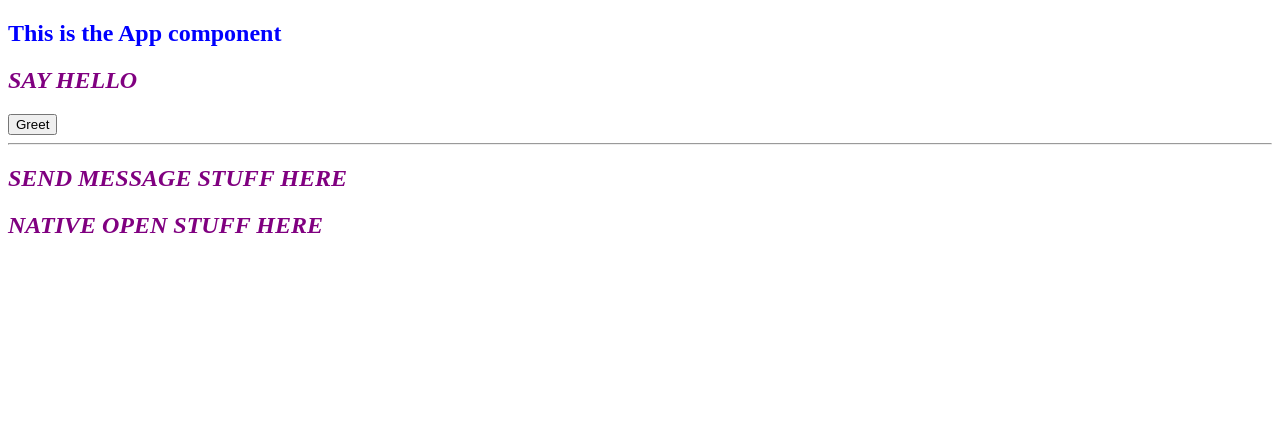
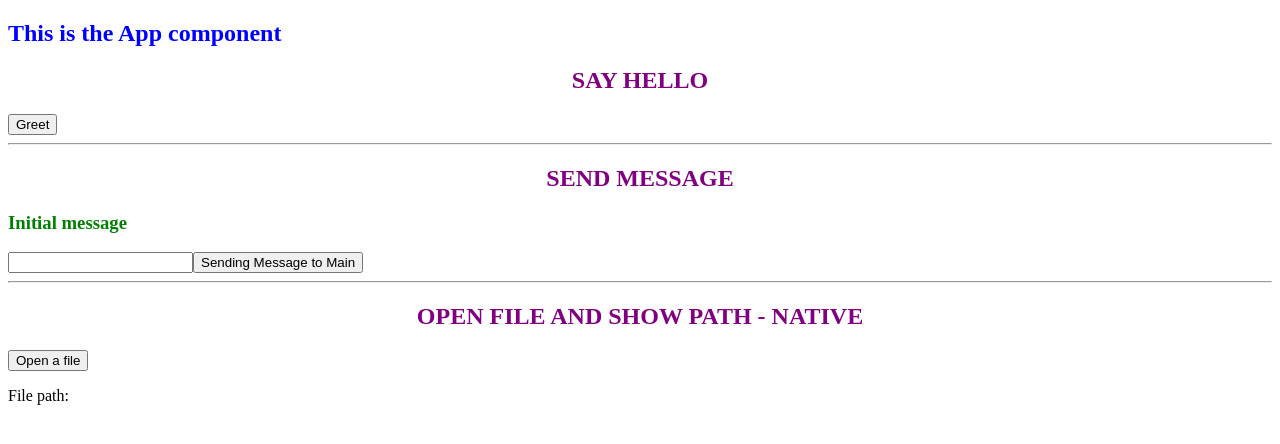
Before and after one commit to charisearter/Secure-Electron-React, a React app: page / in a window 1280 px wide. Shown: the top 444 px of the page. Built offline with nearby package versions, Linux system fonts and the light colour scheme.

Commit message:
native open file works + added fluent-ffmpeg

```diff
--- a/package.json
+++ b/package.json
@@ -1,6 +1,7 @@
 {
 	"dependencies": {
 		"electron": "^21.0.0",
+		"fluent-ffmpeg": "^2.1.2",
 		"react": "^18.2.0",
 		"react-dom": "^18.2.0"
 	},
--- a/src/App.js
+++ b/src/App.js
@@ -8,16 +8,15 @@ function App() {
 	const [msg, setMsg] = useState('Initial message');
 	const [filePath, setFilePath] = useState([]);
 
-	// Say Hello -  uses invoke
+	// One-Way: Say Hello -  IPC renderer -> main
 	const getGreeting = async () => {
 		await api.invoke('say-hello', 'This is another greeting: Sup!');
 		console.log('Sent to Main - appears in Electron console');
 	};
 
-	// Send Message - IPC renderer -> main
+	// Two-Way: Send Message - IPC renderer -> main --> renderer
 	const sendMessage = () => {
-		window.api.send(msg);
-		setMsg('');
+		window.api.send('message', msg);
 	};
 
 	const onMsgChange = e => {
@@ -26,8 +25,9 @@ function App() {
 	};
 
 	// Show Dialog - Naive Open file
-	const nativeFileOpen = async () => {
-		const thePath = await window.api.nativeOpenFile();
+	const fileOpen = async () => {
+		const thePath = await window.api.openNativeFile();
+		console.log(thePath);
 		setFilePath(thePath);
 	};
 
@@ -35,8 +35,12 @@ function App() {
 		<section>
 			<h1> This is the App component </h1>
 			<SayHello getGreeting={getGreeting} />
-			<SendMessage sendMessage={sendMessage} onMsgChange={onMsgChange} />
-			<NativeOpen />
+			<SendMessage
+				sendMessage={sendMessage}
+				onMsgChange={onMsgChange}
+				msg={msg}
+			/>
+			<NativeOpen fileOpen={fileOpen} filePath={filePath} />
 		</section>
 	);
 }
--- a/src/components/NativeOpen.js
+++ b/src/components/NativeOpen.js
@@ -1,9 +1,13 @@
 import React from 'react';
 
-function NativeOpen() {
+function NativeOpen({ fileOpen, filePath }) {
 	return (
 		<div>
-			<h2>Native Open stuff here</h2>
+			<h2>Open File and Show Path - Native</h2>
+			<button onClick={fileOpen}>Open a file</button>
+			<p>
+				File path: <strong> {filePath} </strong>
+			</p>
 		</div>
 	);
 }
--- a/src/components/SendMessage.js
+++ b/src/components/SendMessage.js
@@ -1,11 +1,15 @@
-import React from 'react'
+import React from 'react';
 
-function SendMessage() {
-  return (
-    <div>
-      <h2> Send message stuff here </h2>
-    </div>
-  )
+function SendMessage({ sendMessage, onMsgChange, msg }) {
+	return (
+		<div>
+			<h2> Send message </h2>
+			<h3> {msg} </h3>
+			<input type='text' onChange={onMsgChange} />
+			<button onClick={sendMessage}> Sending Message to Main </button>
+			<hr />
+		</div>
+	);
 }
 
-export default SendMessage
+export default SendMessage;
--- a/src/scss/index.scss
+++ b/src/scss/index.scss
@@ -5,6 +5,11 @@ h1 {
 
 h2 {
 	color: purple;
-	font-style: oblique;
 	text-transform: uppercase;
+	text-align: center;
 }
+
+h3 {
+	color: green;
+	font-weight: 700;
+}
```
Also changed, not shown: main.js (+17 -0 lines), preload.js (+5 -2 lines), 1 other file (tests, documents, lock files or other folders).
